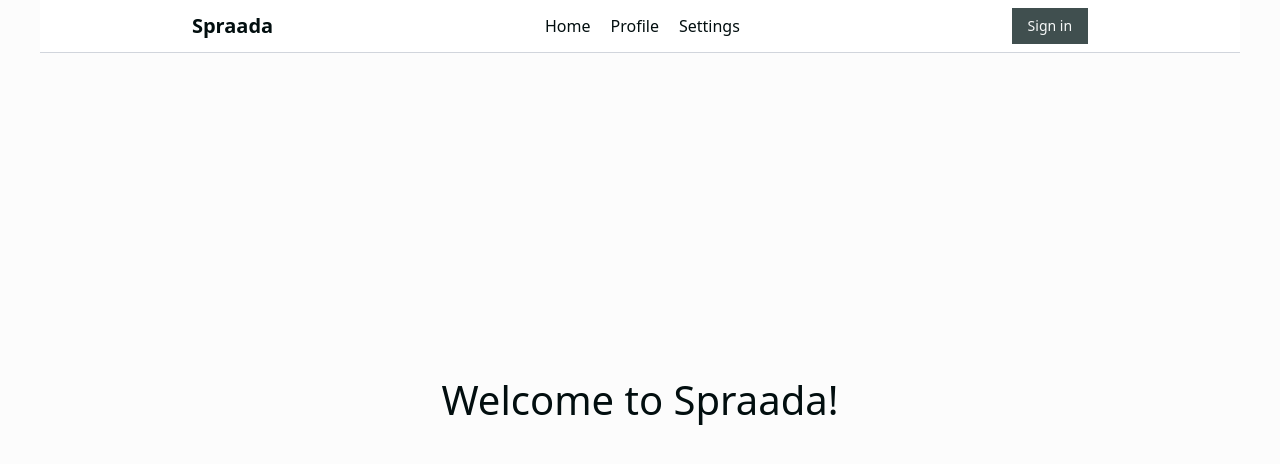
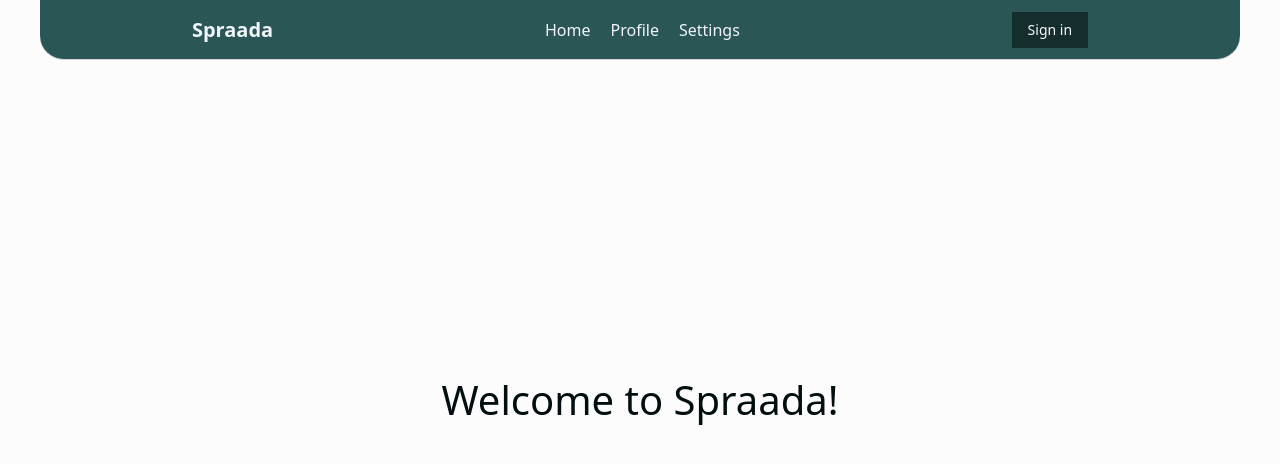
Before and after one commit to jeslor/spraada_frontend, a Next.js app: page / in a window 1280 px wide. Shown: the top 464 px of the page. Built offline with nearby package versions, Linux system fonts and the light colour scheme; no server answers.

Commit message:
update the appbar"

```diff
--- a/components/AppBar.tsx
+++ b/components/AppBar.tsx
@@ -17,8 +17,8 @@ const AppBar = ({ session }: { session: Session | null }) => {
   };
 
   return (
-    <header className="w-full fixed top-0 flex justify-center ">
-      <nav className="flex justify-around max-w-[1200px] w-full px-4 py-2 items-center border-b border-gray-300  bg-white z-10">
+    <header className="w-full fixed top-0 z-[999] flex justify-center ">
+      <nav className="flex justify-around max-w-[1200px] w-full px-4 py-2 items-center border-b border-gray-300  bg-primary-700  h-[60px] rounded-b-3xl  text-slate-100">
         <div className="text-xl font-bold">Spraada</div>
         <ul className="flex justify-between gap-x-5">
           <li className="">
```
